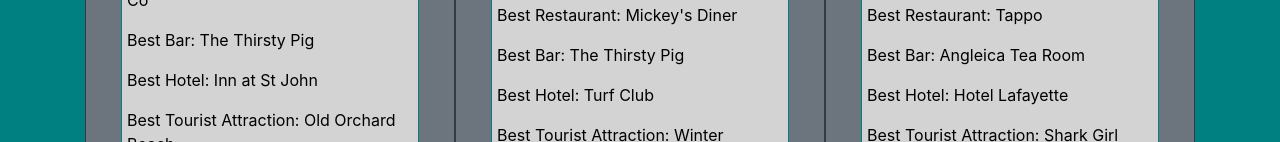
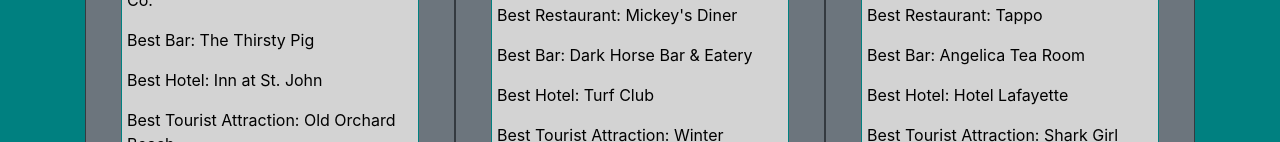
Before and after one commit to JenniferLipps/favorite-places, a plain HTML site: page index.html in a window 1280 px wide. Shown: the part 407-549 px from the top of the page. Drawn offline with nearby package versions, Linux system fonts and the light colour scheme.

Commit message:
fixed some typos

```diff
--- a/db/places.json
+++ b/db/places.json
@@ -4,9 +4,9 @@
       "cityName": "Portland",
       "cityState": "Maine",
       "cityImage": "https://farm9.staticflickr.com/8056/8110893464_daec16d5df_b.jpg",
-      "favoriteRestaurant": "Highroller Lobster Co",
+      "favoriteRestaurant": "Highroller Lobster Co.",
       "favoriteBar": "The Thirsty Pig",
-      "favoriteHotel": "Inn at St John",
+      "favoriteHotel": "Inn at St. John",
       "favoriteTouristAttraction": "Old Orchard Beach"
     },
     {
@@ -14,7 +14,7 @@
       "cityState": "Minnesota",
       "cityImage": "https://cdn.pixabay.com/photo/2015/07/30/22/11/st-paul-868421_960_720.jpg",
       "favoriteRestaurant": "Mickey's Diner",
-      "favoriteBar": "The Thirsty Pig",
+      "favoriteBar": "Dark Horse Bar & Eatery",
       "favoriteHotel": "Turf Club",
       "favoriteTouristAttraction": "Winter Carnival"
     },
@@ -23,7 +23,7 @@
       "cityState": "New York",
       "cityImage": "https://3.cdnpt.com/Destinations/1274/1274/bufalo-3693588387-L.jpg",
       "favoriteRestaurant": "Tappo",
-      "favoriteBar": "Angleica Tea Room",
+      "favoriteBar": "Angelica Tea Room",
       "favoriteHotel": "Hotel Lafayette",
       "favoriteTouristAttraction": "Shark Girl"
     },
```
Also changed, not shown: index.html (+0 -1 lines).
